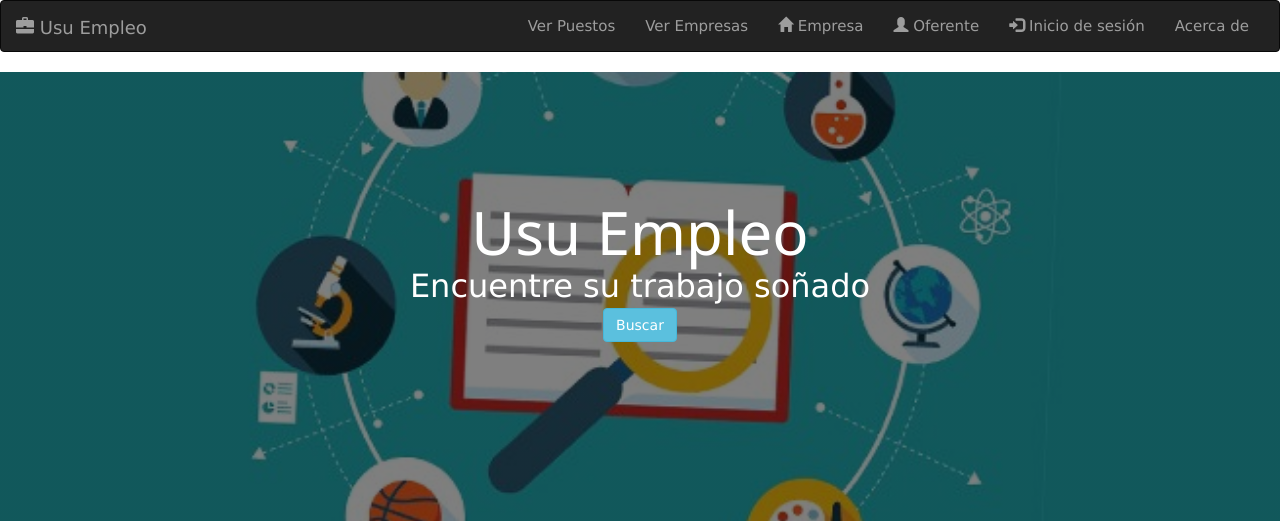
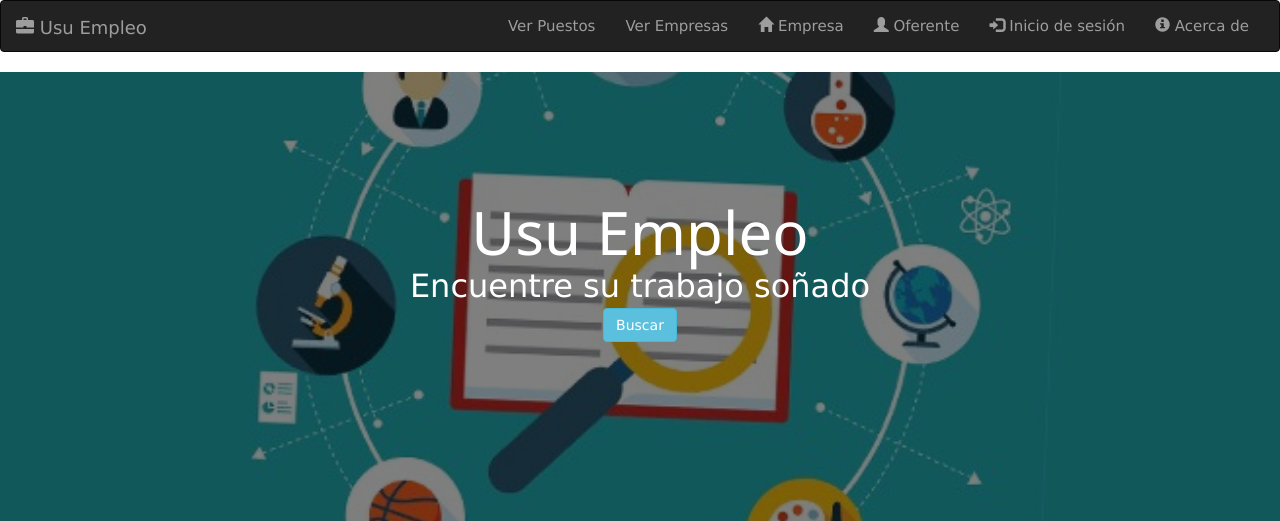
Before and after one commit to blady01/programacioniv-1, a PHP site: page /programacioniv/ in a window 1280 px wide. Shown: the top 521 px of the page. Run offline with PHP 8.4, Linux system fonts and the light colour scheme; data that the repository does not hold is empty.

Commit message:
actualizaciones glyphicon del menu e info del sitio

```diff
--- a/index.php
+++ b/index.php
@@ -192,7 +192,7 @@ require_once("conexion.php");
 
   <footer class="main-footer" style="margin-left: 0px;">
     <div class="text-center">
-      <strong> ©2020 Quick Tech - Todos los Derechos Reservados </a>.</strong>
+      <strong> ©2020 Quick Tech - Todos los Derechos Reservados</a>.</strong>
     </div>
   </footer>
 
--- a/menu.php
+++ b/menu.php
@@ -32,7 +32,7 @@
               ?>
               <li><a href='<?php echo RUTA;?>/oferente/perfil'>Perfil</a></li>
               <li><a href='<?php echo RUTA;?>/oferente/trabajos_aplicados.php'>Mis Trabajos Aplicados</a></li>
-              <li><a href='<?php echo RUTA;?>/cerrar_sesion.php'>Cerrar sesión</a></li>
+              <li><a href='<?php echo RUTA;?>/cerrar_sesion.php'><span class="glyphicon glyphicon-log-out"></span> Cerrar sesión</a></li>
 
             <!-----------------LOGUEADO COMO EMPRESA------------------>
             <?php
@@ -41,14 +41,14 @@
             <li><a href='<?php echo RUTA;?>/empresa/buscar_oferente.php'>Buscar Oferentes</a></li>
             <li><a href='<?php echo RUTA;?>/empresa/crear_puestoTrabajo.php'>Agregar Puestos</a></li>
             <li><a href='<?php echo RUTA;?>/empresa/trabajos_publicados.php'>Puestos Publicados</a></li>
-            <li><a href='<?php echo RUTA;?>/cerrar_sesion.php'><span class="glyphicon glyphicon-log-in"></span> Cerrar sesión</a></li>
+            <li><a href='<?php echo RUTA;?>/cerrar_sesion.php'><span class="glyphicon glyphicon-log-out"></span> Cerrar sesión</a></li>
 
             <!----------------- SOLO PARTE PUBLICA(no privada)------------------>
             <?php } else { ?>
               <li><a href='<?php echo RUTA;?>/empresa.php'><span class="glyphicon glyphicon-home"></span> Empresa</a></li>
               <li><a href='<?php echo RUTA;?>/oferente.php'><span class="glyphicon glyphicon-user"></span> Oferente</a></li>
               <li><a href='<?php echo RUTA;?>/login.php'><span class="glyphicon glyphicon-log-in"></span> Inicio de sesión</a></li>
-              <li><a href='<?php echo RUTA;?>/index.php#ancla'></span> Acerca de</a></li>
+              <li><a href='<?php echo RUTA;?>/index.php#ancla'><span class="glyphicon glyphicon-info-sign"></span> Acerca de</a></li>
             <?php } ?>
             </ul>
           </div><!-- /.navbar-collapse -->
```
